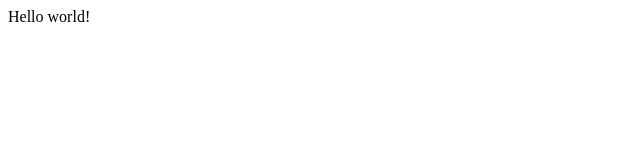
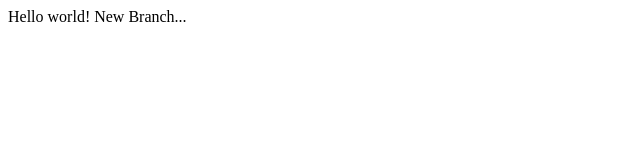
Before and after one commit to JyotiGupta123/Git_Demo, a plain HTML site: page WebContent/index2.html in a window 1280 px wide. Shown: the whole page, without its empty margins (0-640 px from the left). Drawn offline with Linux system fonts and the light colour scheme.

Commit message:
New Branch

```diff
--- a/WebContent/index2.html
+++ b/WebContent/index2.html
@@ -6,5 +6,7 @@
 </head>
 <body>
 Hello world!
+
+New Branch...
 </body>
 </html>
```
